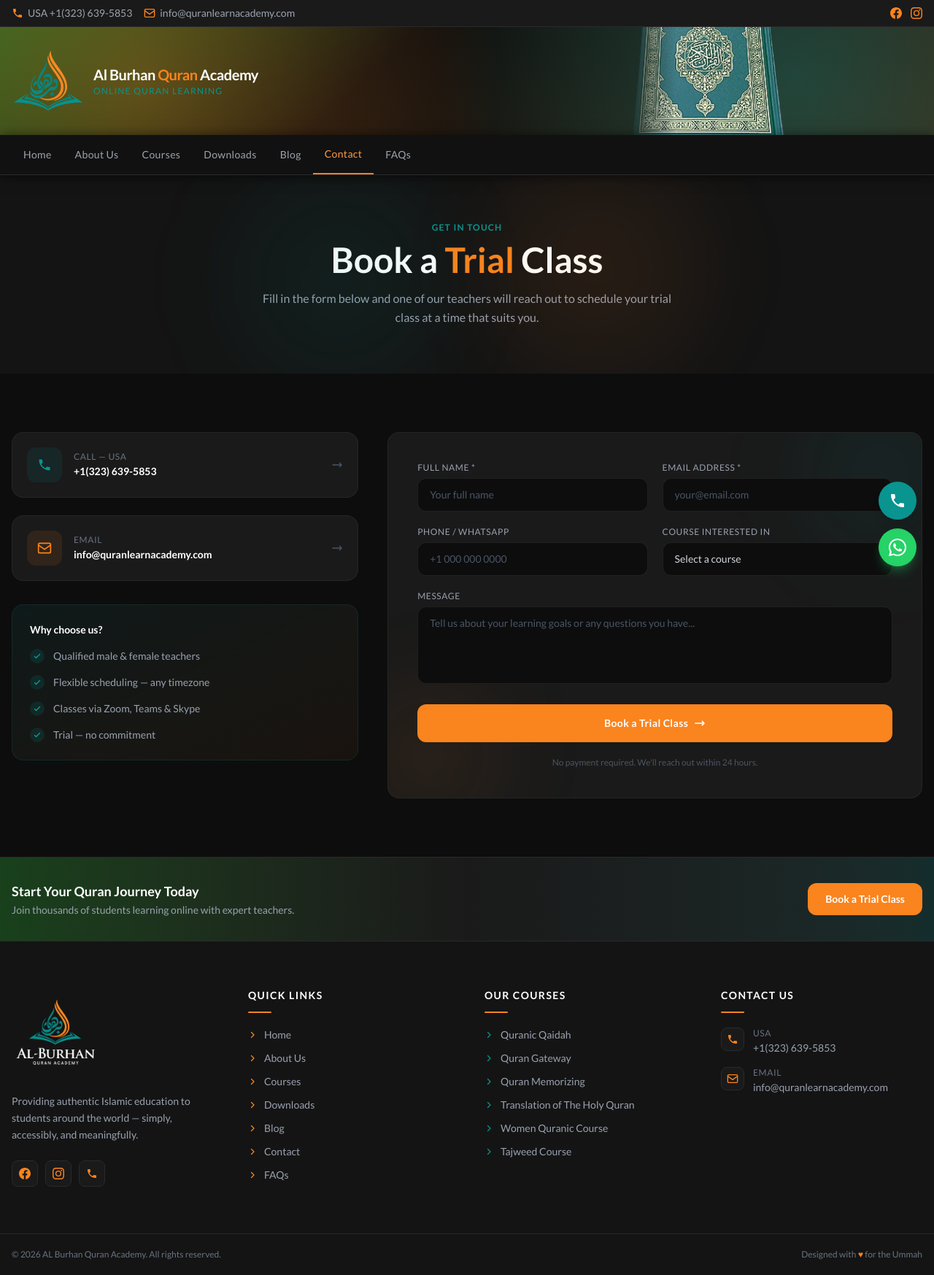
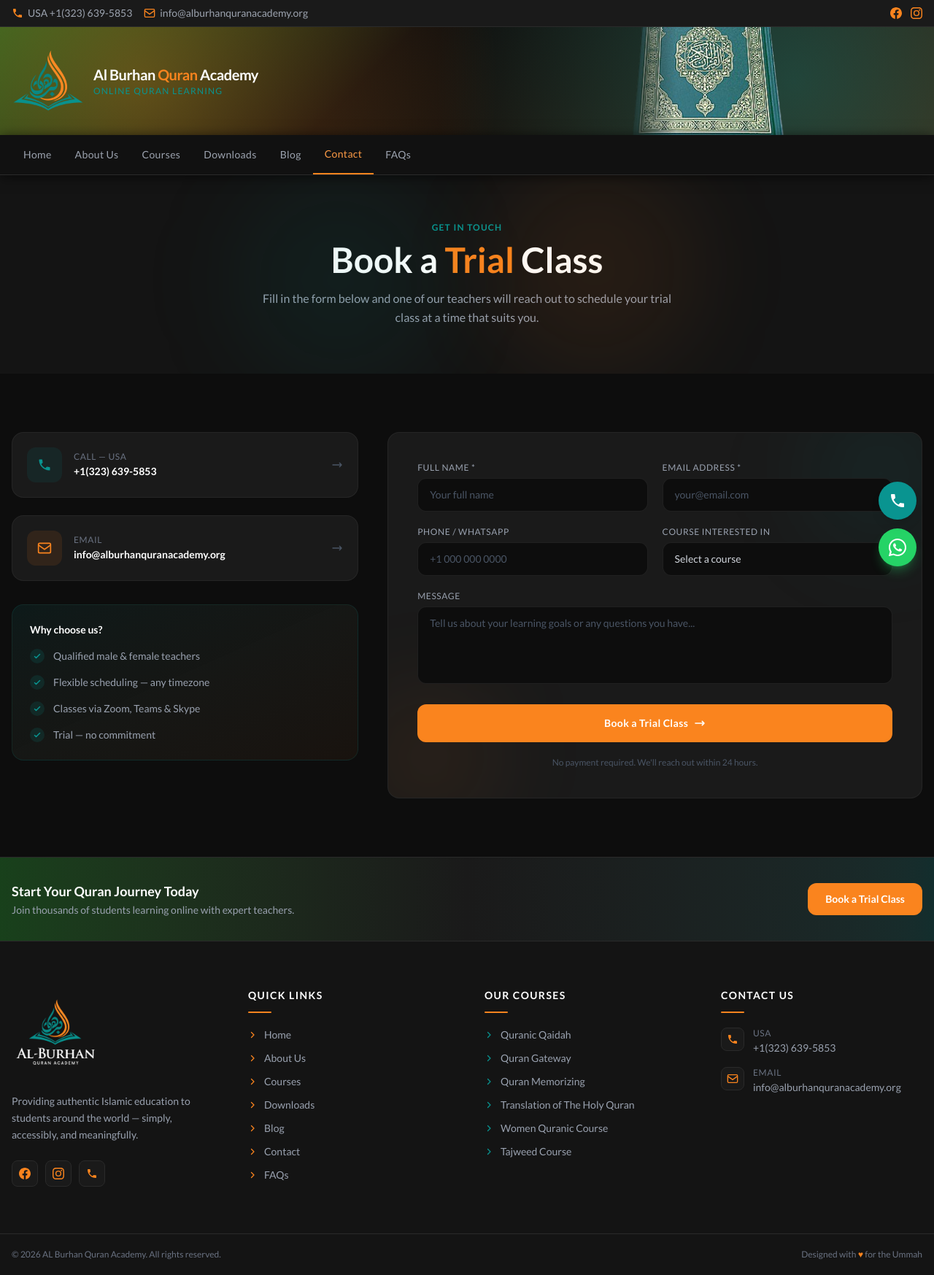
Before and after one commit to hassanwd/AlBurhanQuranAcademy, a Next.js app: page /contact in a window 1280 px wide. Shown: the whole page at 73% size. Built offline with nearby package versions, Linux system fonts and the light colour scheme.

Commit message:
Update the Mail

```diff
--- a/src/components/Footer.tsx
+++ b/src/components/Footer.tsx
@@ -153,7 +153,7 @@ export default function Footer() {
               </a>
             </li>
             <li>
-              <a href="mailto:info@quranlearnacademy.com" className="group flex items-start gap-3 text-gray-400 text-sm hover:text-white transition-colors">
+              <a href="mailto:info@alburhanquranacademy.org" className="group flex items-start gap-3 text-gray-400 text-sm hover:text-white transition-colors">
                 <div className="w-8 h-8 rounded-lg bg-[var(--color-surface)] border border-[var(--color-border)] flex items-center justify-center shrink-0 group-hover:border-[var(--color-sky)]/40 transition-colors">
                   <svg className="w-4 h-4 stroke-[var(--color-accent)] fill-none" viewBox="0 0 24 24" strokeWidth={2}>
                     <rect x="2" y="4" width="20" height="16" rx="2" />
@@ -162,7 +162,7 @@ export default function Footer() {
                 </div>
                 <div>
                   <p className="text-gray-500 text-xs uppercase tracking-wider mb-0.5">Email</p>
-                  <p>info@quranlearnacademy.com</p>
+                  <p>info@alburhanquranacademy.org</p>
                 </div>
               </a>
             </li>
--- a/src/components/contact/ContactSection.tsx
+++ b/src/components/contact/ContactSection.tsx
@@ -23,8 +23,8 @@ const contactInfo = [
     ),
     color: "accent",
     label: "Email",
-    value: "info@quranlearnacademy.com",
-    href: "mailto:info@quranlearnacademy.com",
+    value: "info@alburhanquranacademy.org",
+    href: "mailto:info@alburhanquranacademy.org",
   },
 ];
 
--- a/src/variants/TopBar.tsx
+++ b/src/variants/TopBar.tsx
@@ -17,14 +17,14 @@ export default function TopBar() {
 
           {/* Email */}
           <a
-            href="mailto:info@quranlearnacademy.com"
+            href="mailto:info@alburhanquranacademy.org"
             className="flex items-center gap-1.5 hover:text-[var(--color-sky)] transition-colors"
           >
             <svg className="w-4 h-4 stroke-[var(--color-accent)] fill-none" viewBox="0 0 24 24" strokeWidth="2">
               <rect x="2" y="4" width="20" height="16" rx="2" />
               <path d="m2 7 10 7 10-7" />
             </svg>
-            info@quranlearnacademy.com
+            info@alburhanquranacademy.org
           </a>
         </div>
 
```
